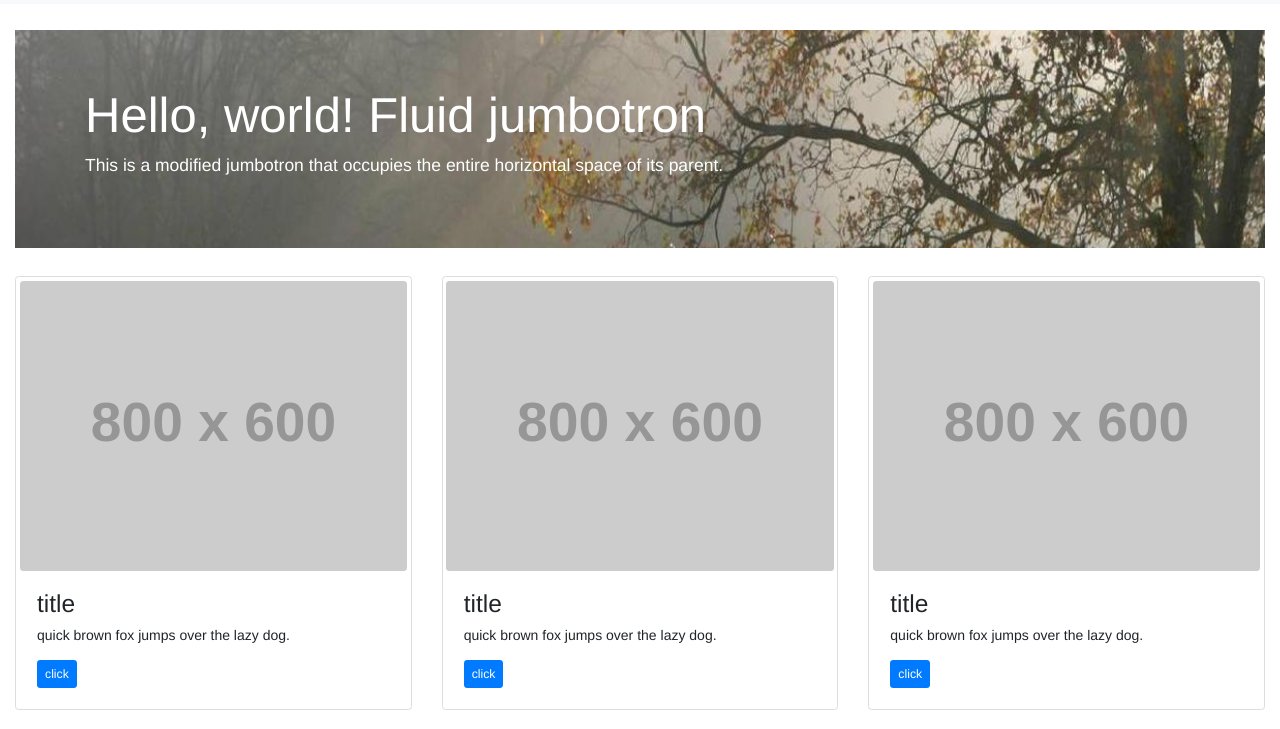
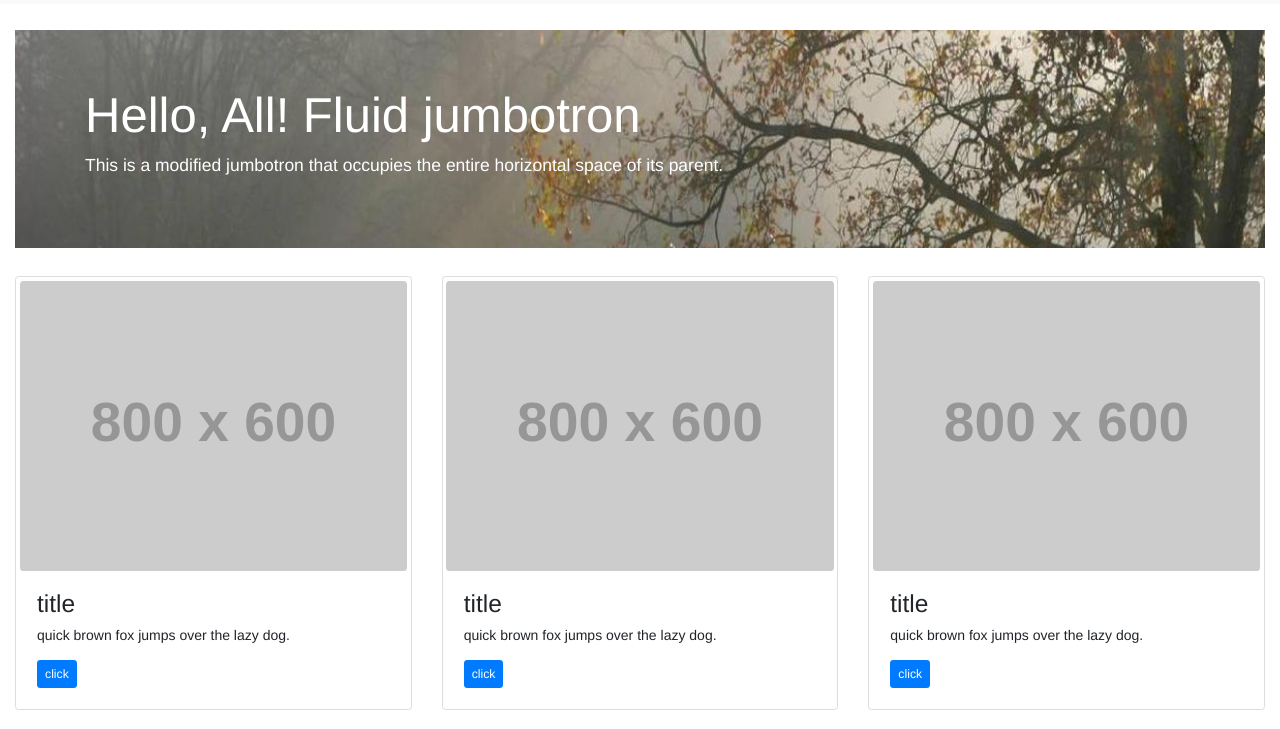
Before and after one commit to sitikj/MyFirstProject, a plain HTML site: page index.html in a window 1280 px wide. Shown: the part 45-774 px from the top of the page. Drawn offline with nearby package versions, Linux system fonts and the light colour scheme; grey boxes are pictures that could not be loaded; placeholder pictures from the web are drawn by us.

Commit message:
Add files via upload

```diff
--- a/index.html
+++ b/index.html
@@ -56,7 +56,7 @@
                 <!-- Jumbotron example -->
                 <div class="jumbotron jumbotron-fluid">
                     <div class="container">
-                        <h1 class="display-4">Hello, world! Fluid jumbotron</h1>
+                        <h1 class="display-4">Hello, All! Fluid jumbotron</h1>
                         <p class="lead">This is a modified jumbotron that occupies the entire horizontal space of its parent.</p>
                     </div>
                 </div>
```
